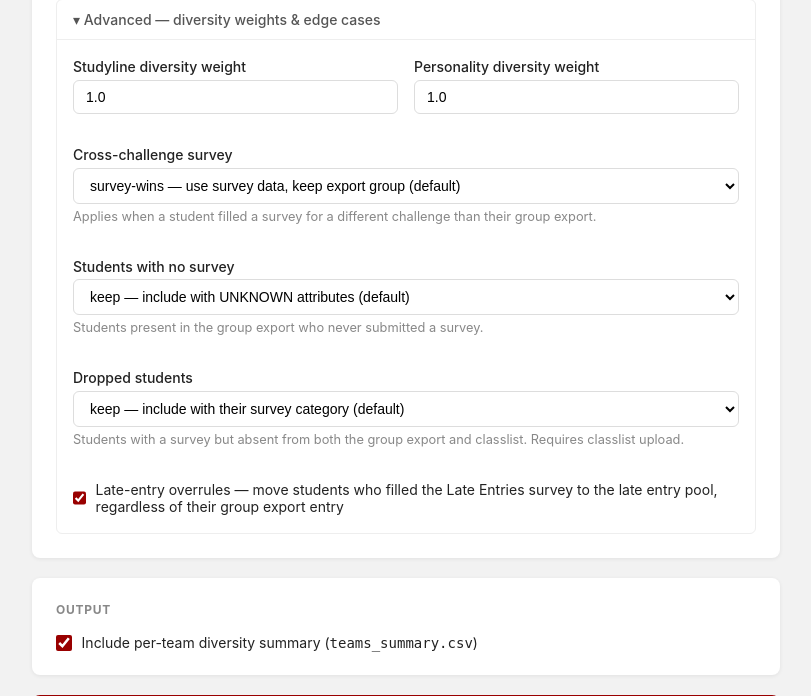
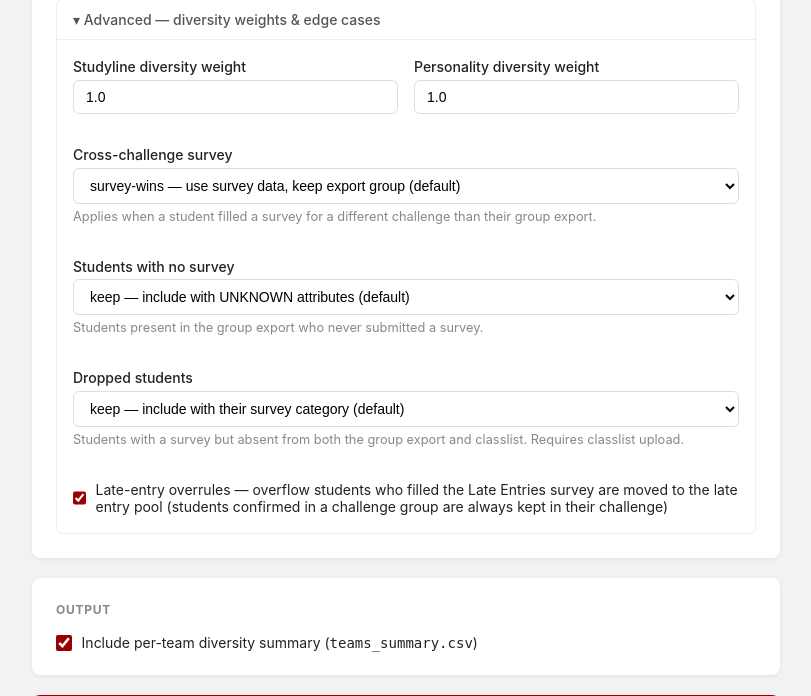
Before and after one commit to baosbcr/Teambuilding, a Flask app: page / in a window 1280 px wide, after a click that opens the changed part. Shown: the part 1061-1757 px from the top of the page, without its empty margins (234-1045 px from the left). Run offline with Flask 3, Linux system fonts and the light colour scheme.

Commit message:
Update all logging and docs for late-entry-overrules behaviour change
app.py run_log, DOCS.md edge-case section, DOCS.md lever table, and
index.html checkbox label all now correctly describe the two sub-cases:
overflow students are moved to late entry (controllable via flag);
challenge-group students are always kept in their challenge regardless.

Co-Authored-By: Claude Sonnet 4.6 <noreply@anthropic.com>

```diff
--- a/app.py
+++ b/app.py
@@ -110,10 +110,11 @@ def run():
                 f"    Student with a survey but absent from the group export (and classlist):\n"
                 f"    {_dropped_desc[dropped_mode]}.\n\n"
                 f"  late-entry-overrules={late_entry_overrules}\n"
-                f"    Student whose group export shows overflow or a challenge but who filled\n"
-                f"    the Late Entries survey: "
-                + ("moved to the late entry pool.\n\n" if late_entry_overrules
-                   else "kept in their group export category.\n\n") +
+                f"    Student in OVERFLOW who filled the Late Entries survey: "
+                + ("moved to the late entry pool.\n" if late_entry_overrules
+                   else "kept in overflow.\n") +
+                f"    Student in a CHALLENGE group who filled the Late Entries survey:\n"
+                f"    always kept in their challenge (survey used for attributes only).\n\n" +
 
                 f"LOG MESSAGE GUIDE\n"
                 f"  WARNING [Name]: Q1 ID 's12345' corrected to 's67890'\n"
--- a/templates/index.html
+++ b/templates/index.html
@@ -214,7 +214,7 @@
 
           <div class="check-row">
             <input type="checkbox" name="late_entry_overrules" id="late_entry_overrules" checked>
-            <label for="late_entry_overrules">Late-entry overrules — move students who filled the Late Entries survey to the late entry pool, regardless of their group export entry</label>
+            <label for="late_entry_overrules">Late-entry overrules — overflow students who filled the Late Entries survey are moved to the late entry pool (students confirmed in a challenge group are always kept in their challenge)</label>
           </div>
 
         </div>
```
Also changed, not shown: DOCS.md (+10 -5 lines).
